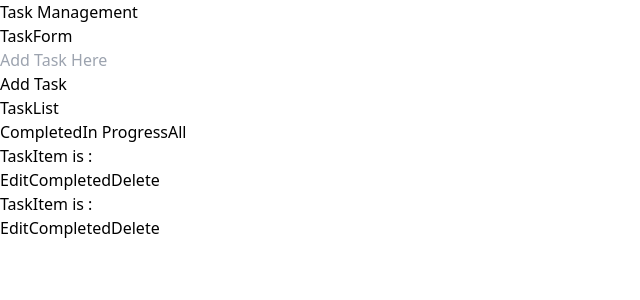
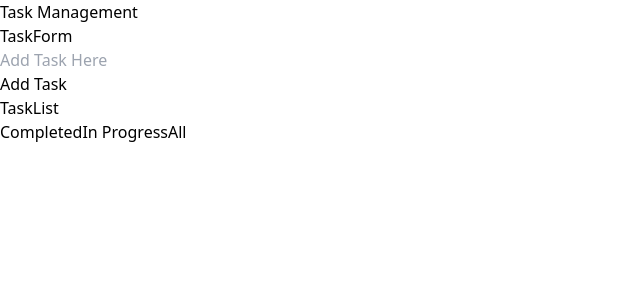
Before and after one commit to eyallampel1/taskMangment_React, a React (Vite) app: page / in a window 1280 px wide. Shown: the top 300 px of the page, without its empty margins (0-640 px from the left). Built offline with nearby package versions, Linux system fonts and the light colour scheme.

Commit message:
Fixed empty rows bug

```diff
--- a/src/App.jsx
+++ b/src/App.jsx
@@ -1,18 +1,19 @@
-import {TaskForm} from "./components/TaskForm.jsx";
-import {TaskList} from "./components/TaskList.jsx";
-import {useState} from "react";
+import { TaskForm } from "./components/TaskForm.jsx";
+import { TaskList } from "./components/TaskList.jsx";
+import { useState } from "react";
 
 function App() {
-    const [task, setTask] = useState([])
-  return (
- <>
-     <div className={"flex justify-center mb-3 underline"}>
-         <div className={"text-3xl"}>Task Management</div>
-     </div>
-         <TaskForm setTask={setTask}/>
-     <TaskList task={task} />
- </>
-  )
+    const [task, setTask] = useState("");
+
+    return (
+        <>
+            <div className="flex justify-center mb-3 underline">
+                <div className="text-3xl">Task Management</div>
+            </div>
+            <TaskForm setTask={setTask} />
+            <TaskList task={task} />
+        </>
+    );
 }
 
-export default App
+export default App;
```
